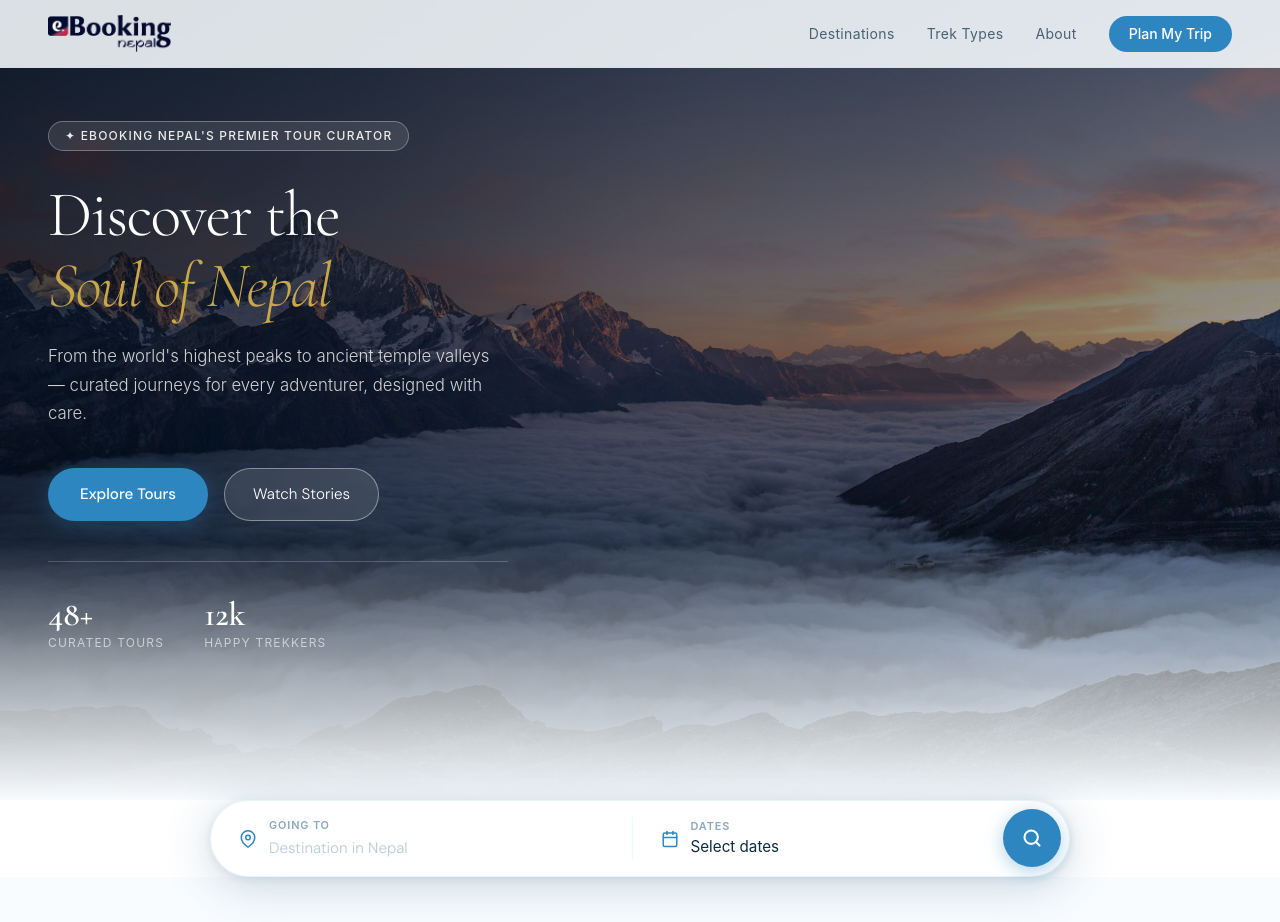
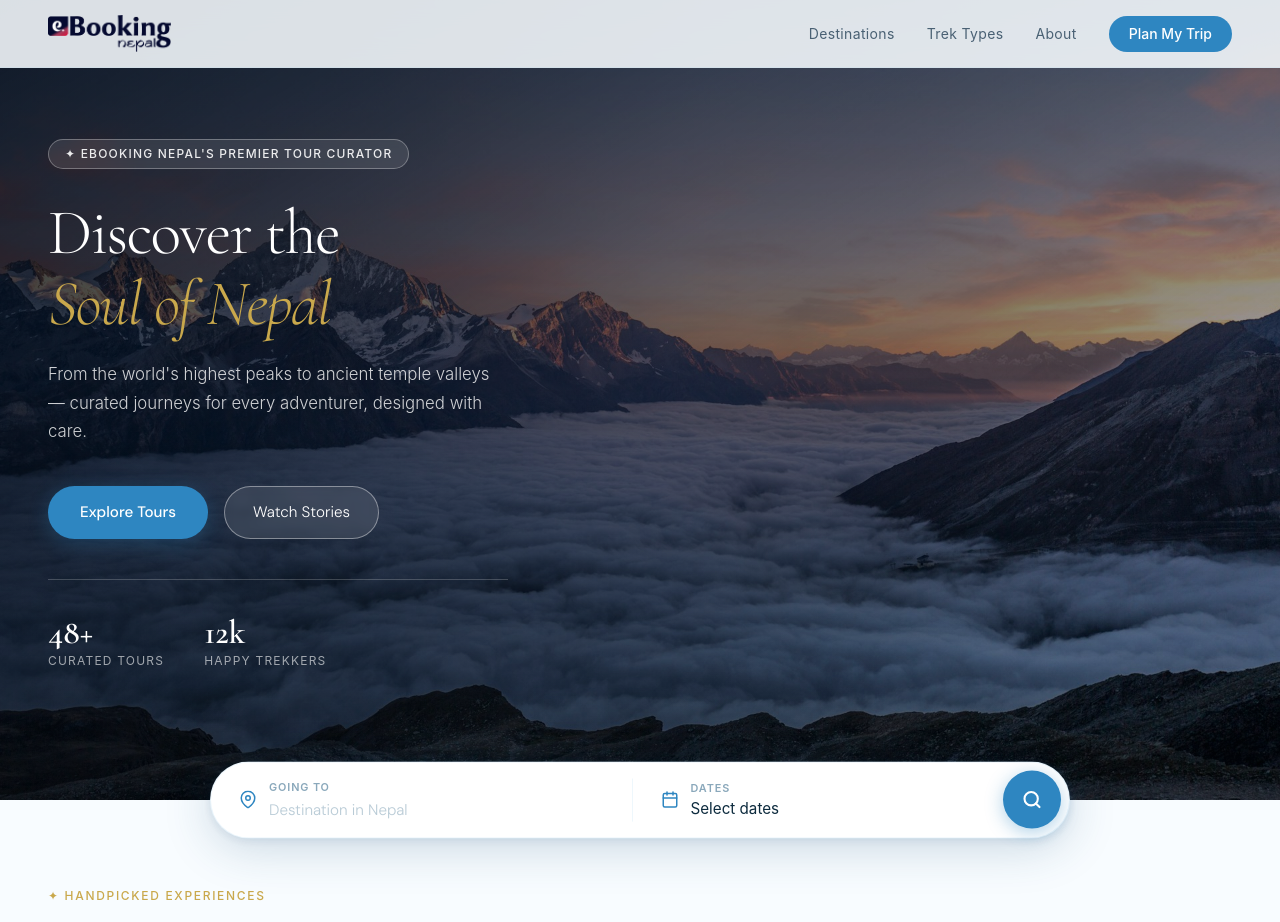
Before and after one commit to Saugatzz/college-project-frontend, a Next.js app: page / in a window 1280 px wide. Shown: the top 922 px of the page. Built offline with nearby package versions, Linux system fonts and the light colour scheme.

Commit message:
hero section fix

```diff
--- a/components/home/HeroSection.tsx
+++ b/components/home/HeroSection.tsx
@@ -7,14 +7,24 @@ interface Props {
 export default function HeroSection({ onExplore }: Props) {
   return (
     <section
-      className="h-screen bg-[url('/images/hero-bg.jpg')] bg-center bg-cover flex items-center px-6 md:px-12 pt-[68px] pb-24 relative"
+      className="
+        h-screen min-h-[600px]
+        bg-[url('/images/hero-bg.jpg')] bg-center bg-cover
+        flex items-center
+        px-6 md:px-12
+        pt-[68px]
+        /* Mobile: no extra bottom padding — search card flows below, not inside */
+        /* sm+: bottom padding reserves space so hero image shows behind the peek area */
+        pb-10 sm:pb-[60px]
+        relative overflow-visible
+      "
       aria-label="Hero banner"
     >
       {/* Dark overlay */}
       <div className="absolute inset-0 z-[1] bg-gradient-to-br from-[rgba(4,12,24,0.85)] via-[rgba(4,12,24,0.54)] to-[rgba(4,12,24,0.18)]" />
 
-      {/* Bottom fade — tall enough to sit behind the overlapping search card */}
-      <div className="absolute bottom-0 inset-x-0 h-64 z-[1] bg-gradient-to-t from-snow via-snow/60 to-transparent pointer-events-none" />
+      {/* Bottom fade */}
+      <div className="absolute bottom-0 inset-x-0 h-32 z-[1] bg-gradient-to-t from-black/30 to-transparent pointer-events-none" />
 
       {/* Hero copy */}
       <div className="relative z-[2] max-w-2xl py-12 md:py-20">
--- a/components/pages/HomePage.tsx
+++ b/components/pages/HomePage.tsx
@@ -18,24 +18,42 @@ export default function HomePage() {
 
   return (
     <main id="main-content">
-      {/* Hero — pb makes room so the search card overlaps from inside */}
+      {/*
+        Mobile:  search card sits BELOW the hero, flows in normal document flow.
+                 No overlap trick — hero is fully visible, card appears underneath.
+        sm+:     search card is absolutely positioned at hero bottom, peeking 50% out.
+                 bg-snow section gets top padding to catch the overflowing half.
+      */}
+
+      {/* ── Hero + search card wrapper ── */}
       <div className="relative">
-        {/* Extra bottom padding creates the "shelf" the search card sits in */}
-        <div className="pb-[100px] sm:pb-[52px]">
         <HeroSection onExplore={scrollToTours} />
-        </div>
 
-        {/* Search card: pulled up with negative margin so it straddles the hero bottom */}
-        <div className="relative z-20 -mt-[100px] sm:-mt-[52px] px-4 sm:px-8 md:px-12">
+        {/*
+          sm+: absolute, anchored to hero bottom, translate down by half its height.
+          mobile: relative, hidden from absolute flow — rendered below instead.
+        */}
+        <div
+          className="
+            hidden sm:block
+            absolute bottom-0 inset-x-0 z-20
+            translate-y-1/2
+            px-4 sm:px-8 md:px-12
+          "
+        >
           <div className="max-w-[860px] mx-auto">
             <SearchSection onSearch={handleHeroSearch} />
           </div>
         </div>
       </div>
 
-      {/* Breathing room between search card and tours */}
-      <div className="h-10 sm:h-12 bg-snow" />
+      {/* Mobile-only search card — flows naturally below the hero */}
+      <div className="sm:hidden bg-snow px-4 pt-4 pb-2">
+        <SearchSection onSearch={handleHeroSearch} />
+      </div>
 
+      {/* Tours section — sm+ needs top padding to clear the peeking card */}
+      <div className="bg-snow pt-4 sm:pt-12 md:pt-10">
         <ToursSection
           filters={filters}
           filtered={filtered}
@@ -43,6 +61,7 @@ export default function HomePage() {
           onUpdate={update}
           onClear={clear}
         />
+      </div>
     </main>
   );
 }
```
Lines whose indentation alone changed are shown as unchanged.
